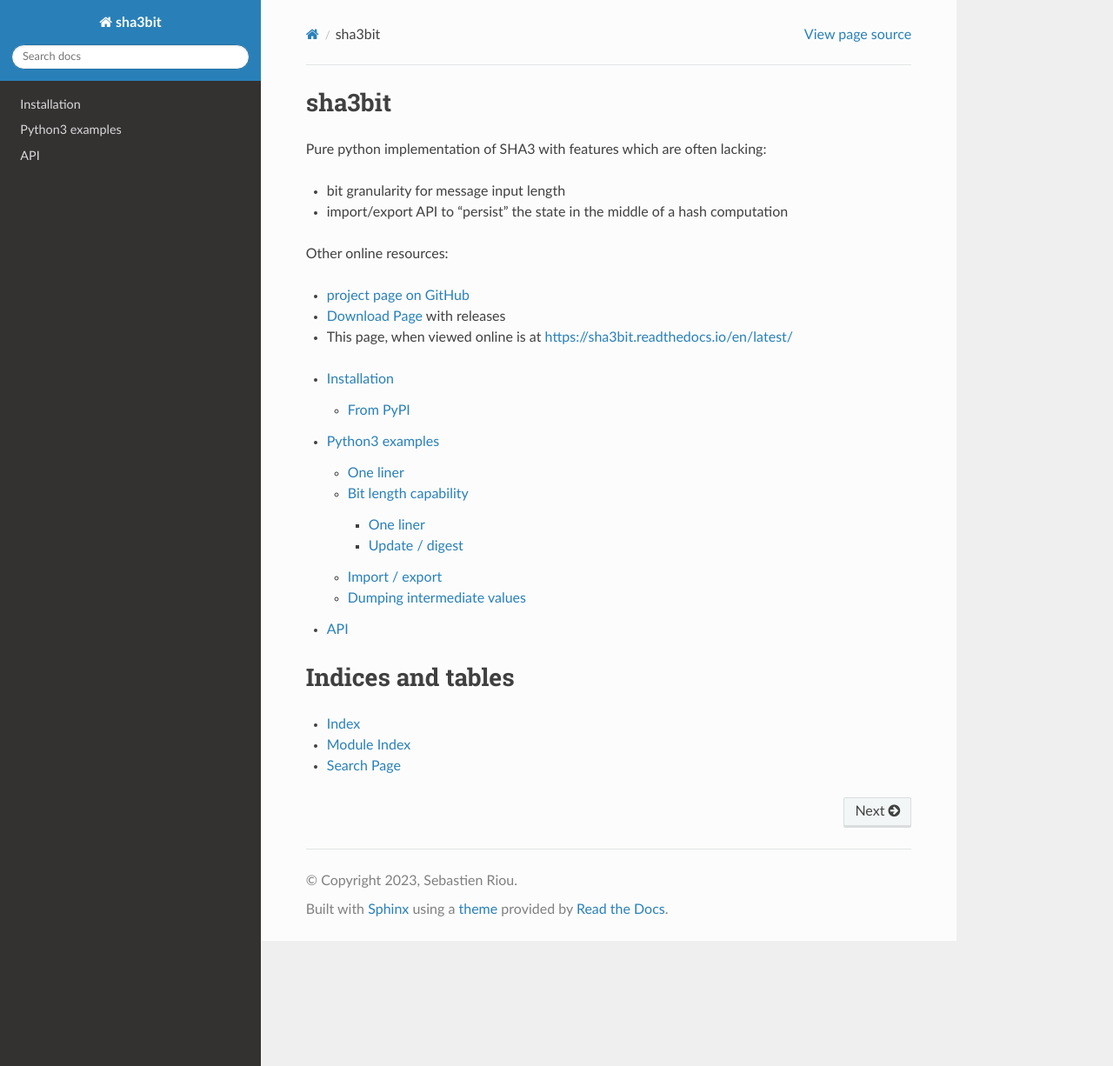
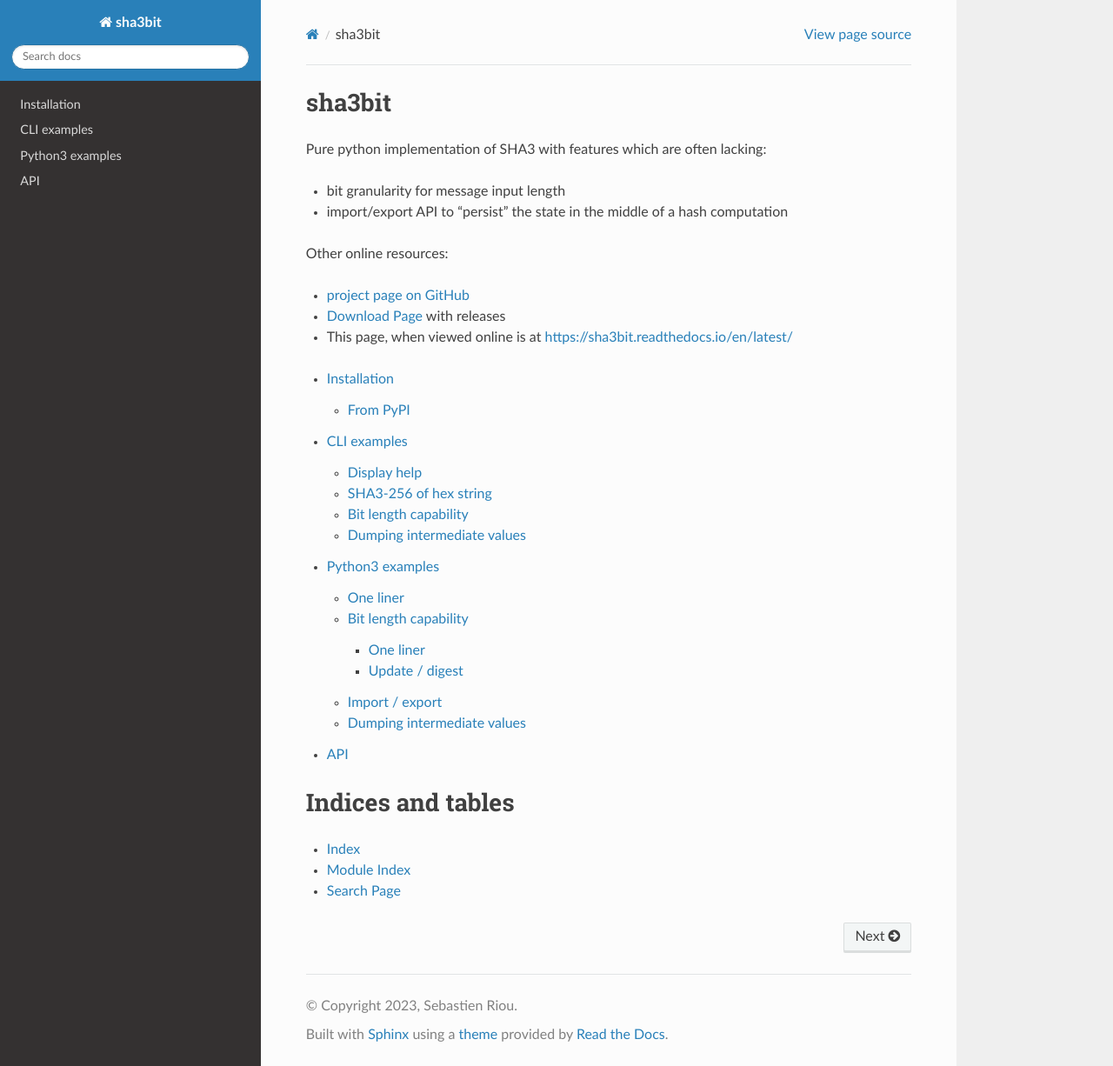
Before and after one commit to sebastien-riou/sha3bit, a Sphinx documentation site: the page built from docs/source/index.rst, in a window 1280 px wide and 1226 px high. Shown: the whole window at 87% size. Built offline with Sphinx 7.4.7 and the Read the Docs theme 2.0.0, drawn with Linux system fonts in a browser that asks for light colours; some of the changed lines change nothing that is shown.

Commit message:
CLI examples in doc

```diff
--- /dev/null
+++ b/docs/source/examples_cli.rst
@@ -0,0 +1,122 @@
+****************
+CLI examples
+****************
+
+Display help
+============
+
+..  code-block:: shell
+
+    $ python3 -m sha3bit.cli --help
+    usage: cli.py [-h] [--log-level {DEBUG,INFO,WARNING,ERROR,CRITICAL}] [--bit-length BIT_LENGTH] (--sha3-224 | --sha3-256 | --sha3-384 | --sha3-512 | --shake-128 | --shake-256) [--digest-size DIGEST_SIZE]
+                message
+
+    sha3bit.cli
+
+    positional arguments:
+    message               Message to hash
+
+    optional arguments:
+    -h, --help            show this help message and exit
+    --log-level {DEBUG,INFO,WARNING,ERROR,CRITICAL}
+    --bit-length BIT_LENGTH
+                            Bit length of message
+    --sha3-224            Use SHA3-224 algorythm
+    --sha3-256            Use SHA3-256 algorythm
+    --sha3-384            Use SHA3-384 algorythm
+    --sha3-512            Use SHA3-512 algorythm
+    --shake-128           Use SHAKE-128 algorythm
+    --shake-256           Use SHAKE-256 algorythm
+    --digest-size DIGEST_SIZE
+                            Output size in bytes
+
+
+SHA3-256 of hex string
+======================
+This compute the SHA3-256 of the message "abc" (which is '61 62 63' in ASCII)
+
+..  code-block:: shell
+
+    $ python3 -m sha3bit.cli --sha3-256 616263
+    3A 98 5D A7 4F E2 25 B2 04 5C 17 2D 6B D3 90 BD 85 5F 08 6E 3E 9D 52 5B 46 BF E2 45 11 43 15 32
+
+
+You can also separate the bytes:
+..  code-block:: shell
+
+    $ python3 -m sha3bit.cli --sha3-256 '61 62 63'
+    3A 98 5D A7 4F E2 25 B2 04 5C 17 2D 6B D3 90 BD 85 5F 08 6E 3E 9D 52 5B 46 BF E2 45 11 43 15 32
+
+
+Commas are supported:
+..  code-block:: shell
+
+    $ python3 -m sha3bit.cli --sha3-256 '0x61, 0x62, 0x63'
+    3A 98 5D A7 4F E2 25 B2 04 5C 17 2D 6B D3 90 BD 85 5F 08 6E 3E 9D 52 5B 46 BF E2 45 11 43 15 32
+
+
+Bit length capability
+=====================
+
+SHA3-256 of single bit message '0':
+..  code-block:: shell
+
+    $ python3 -m sha3bit.cli --sha3-256 '00' --bit-length=1
+    1B 2E 61 92 35 78 E3 5F 3B 46 29 E0 4A 0F F3 B7 3D AA 57 1A E0 11 30 D9 C1 6E F7 DA 7A 4C FD C2
+
+
+SHA3-256 of single bit message '1':
+..  code-block:: shell
+
+    $ python3 -m sha3bit.cli --sha3-256 '01' --bit-length=1
+    83 F6 62 16 D2 CC 76 9E 15 3B AF CE 01 81 B6 1A 47 1B 4C 6A 21 3F C6 F5 9A 42 98 5F 97 6F 33 FE
+
+
+SHA3-256 of two bits message '10':
+..  code-block:: shell
+
+    $ python3 -m sha3bit.cli --sha3-256 '01' --bit-length=2
+    35 89 C9 5B A0 B3 CF C5 DE 7C 86 88 41 3F DA 5A 2D 5A 55 BB B1 06 90 04 69 F6 C5 E4 17 0E C9 59
+
+
+SHA3-256 of two bits message '01':
+..  code-block:: shell
+
+    $ python3 -m sha3bit.cli --sha3-256 '02' --bit-length=2
+    48 59 15 F6 3F CF 56 7B 8C 3D FA FE F3 68 D1 90 AE DB 8A 60 F5 52 2B E7 7F 2D AA B8 3B 75 7C 35
+
+
+Dumping intermediate values
+============================
+This is useful to people working on their own implemention of SHA3.
+The verbosity is controlled by the logging level.
+
+- Use 'INFO' to dump block level information
+- Use 'DEBUG' to dump all intermediate values
+
+..  code-block:: shell
+
+    $ python3 -m sha3bit.cli --sha3-256 616263 --log-level=INFO
+    process block:
+                0                         1                         2                         3                         4
+    0   61 62 63 06 00 00 00 00   00 00 00 00 00 00 00 00   00 00 00 00 00 00 00 00   00 00 00 00 00 00 00 00
+    1   00 00 00 00 00 00 00 00   00 00 00 00 00 00 00 00   00 00 00 00 00 00 00 00   00 00 00 00 00 00 00 80
+    2   00 00 00 00 00 00 00 00   00 00 00 00 00 00 00 00   00 00 00 00 00 00 00 00
+    3   00 00 00 00 00 00 00 00   00 00 00 00 00 00 00 00   00 00 00 00 00 00 00 00
+    4   00 00 00 00 00 00 00 00   00 00 00 00 00 00 00 00   00 00 00 00 00 00 00 00
+    f1600 input:
+                0                         1                         2                         3                         4
+    0   61 62 63 06 00 00 00 00   00 00 00 00 00 00 00 00   00 00 00 00 00 00 00 00   00 00 00 00 00 00 00 00   00 00 00 00 00 00 00 00
+    1   00 00 00 00 00 00 00 00   00 00 00 00 00 00 00 00   00 00 00 00 00 00 00 00   00 00 00 00 00 00 00 80   00 00 00 00 00 00 00 00
+    2   00 00 00 00 00 00 00 00   00 00 00 00 00 00 00 00   00 00 00 00 00 00 00 00   00 00 00 00 00 00 00 00   00 00 00 00 00 00 00 00
+    3   00 00 00 00 00 00 00 00   00 00 00 00 00 00 00 00   00 00 00 00 00 00 00 00   00 00 00 00 00 00 00 00   00 00 00 00 00 00 00 00
+    4   00 00 00 00 00 00 00 00   00 00 00 00 00 00 00 00   00 00 00 00 00 00 00 00   00 00 00 00 00 00 00 00   00 00 00 00 00 00 00 00
+    f1600 output:
+                0                         1                         2                         3                         4
+    0   3A 98 5D A7 4F E2 25 B2   27 3E 60 D6 AA C8 97 20   42 F7 4E A5 81 05 13 BF   EF 21 46 A8 DC 39 12 63   C8 BE 38 B9 5C 3E C5 5F
+    1   04 5C 17 2D 6B D3 90 BD   F7 B1 3F 62 61 C5 F2 31   BF F8 A9 CD CE FC 92 30   BD E1 5F 39 66 78 3F 4B   C1 3C BC AC DC 22 FC 02
+    2   85 5F 08 6E 3E 9D 52 5B   9C DF 04 F2 F3 74 DF 8F   62 08 F0 4A 2A 8B 8B 1A   8A 7D C6 FF 1B F9 BE 30   C3 6C 4B 8C 92 94 80 66
+    3   46 BF E2 45 11 43 15 32   AC C4 86 B1 8D 83 5E 9F   05 A7 0C D9 90 CC C4 60   C9 06 DD D6 3D 51 72 D2   7D 1A 16 AE 29 51 C2 D5
+    4   D1 36 F6 22 FB 92 10 F8   A2 BA 11 BC 04 1C 0A A8   4E 1E 85 54 32 79 24 1F   85 B5 EC 0A 60 AF A3 25   41 10 E9 96 9E 9C D8 B5
+    -----------------------------------------------------------------------------------------------------------------------------------
+    digest: 3A 98 5D A7 4F E2 25 B2 04 5C 17 2D 6B D3 90 BD 85 5F 08 6E 3E 9D 52 5B 46 BF E2 45 11 43 15 32
--- a/docs/source/index.rst
+++ b/docs/source/index.rst
@@ -19,6 +19,7 @@ Other online resources:
   :maxdepth: 4
 
   installation
+  examples_cli
   examples_python3
   api
 
```
